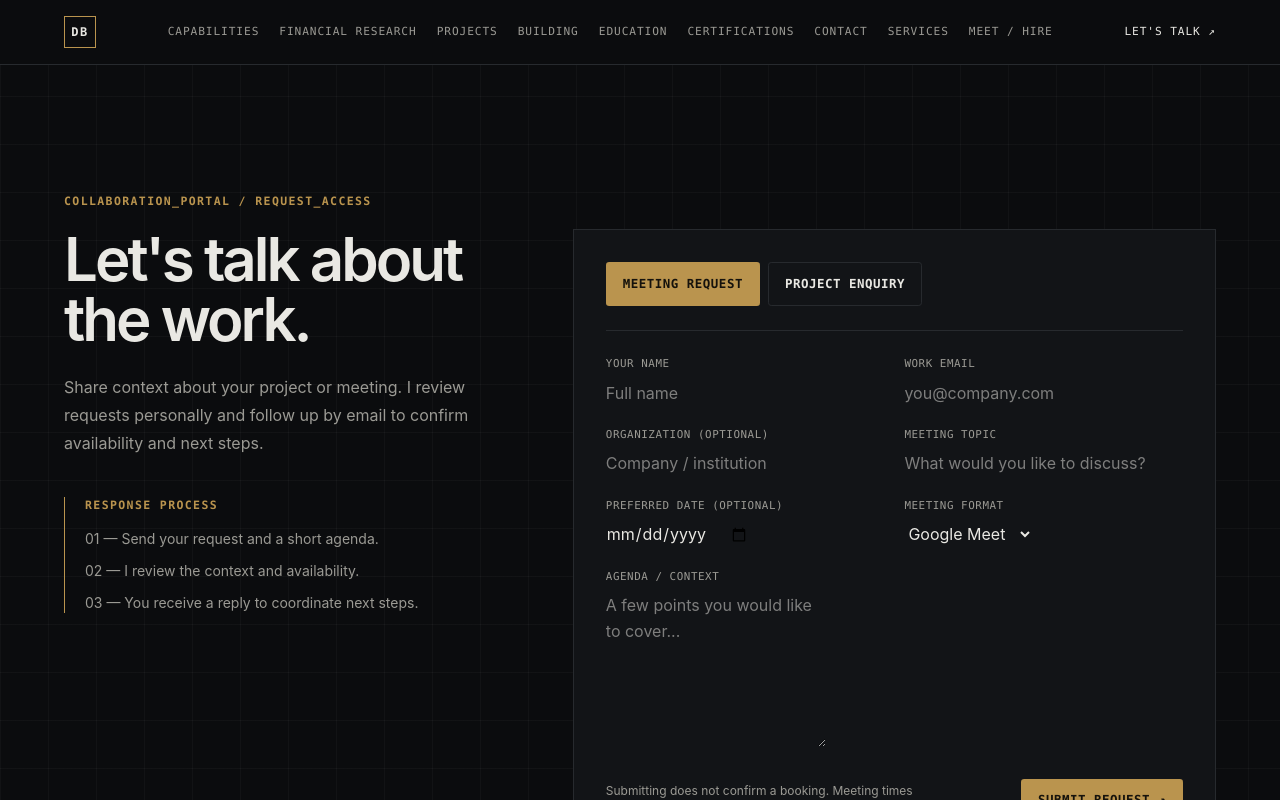
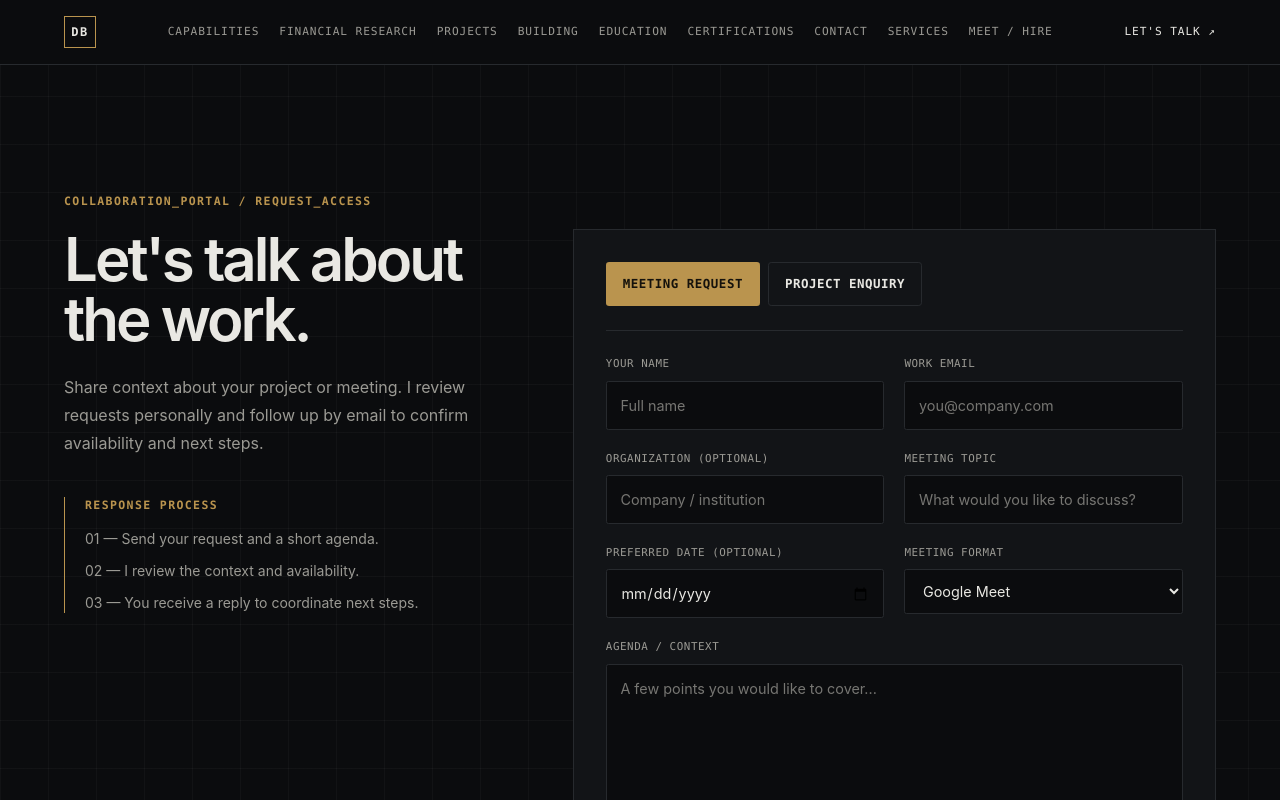
Before and after one commit to dhairyabansal-dev/CV, a Next.js app in the folder dhairya-portfolio/: page /book in a window 1280 px wide. Shown: the top 800 px of the page. Built offline with nearby package versions, Linux system fonts and the light colour scheme.

Commit message:
style: add themed enquiry form controls

```diff
--- a/dhairya-portfolio/app/globals.css
+++ b/dhairya-portfolio/app/globals.css
@@ -410,3 +410,23 @@ button:focus-visible {
 .readme.prose code {
   font-family: var(--font-terminal);
 }
+
+
+.form-control {
+  display: block;
+  width: 100%;
+  min-height: 2.8rem;
+  border: 1px solid var(--border);
+  border-radius: 0.15rem;
+  background: var(--background);
+  padding: 0.75rem 0.85rem;
+  color: var(--foreground);
+  font: inherit;
+  font-size: 0.9rem;
+  outline: none;
+  transition: border-color 160ms ease, box-shadow 160ms ease;
+}
+.form-control::placeholder { color: color-mix(in srgb, var(--muted) 75%, transparent); }
+.form-control:focus { border-color: var(--accent); box-shadow: 0 0 0 3px rgb(186 148 78 / 0.1); }
+.form-control:disabled { cursor: not-allowed; opacity: 0.6; }
+select.form-control { color-scheme: dark; }
```
